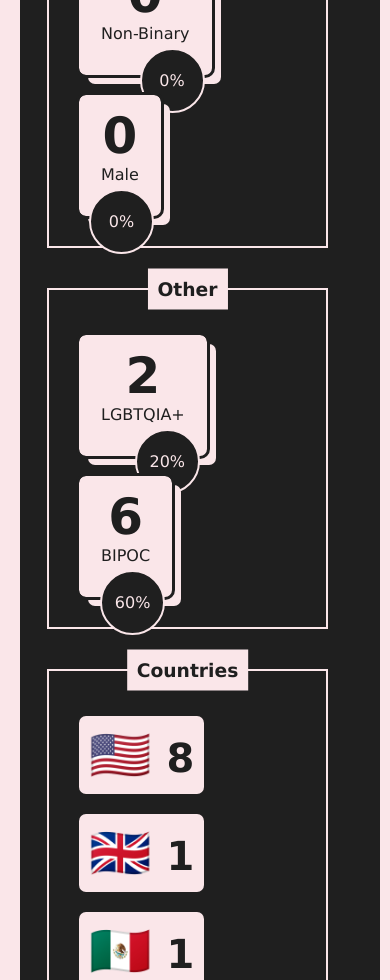
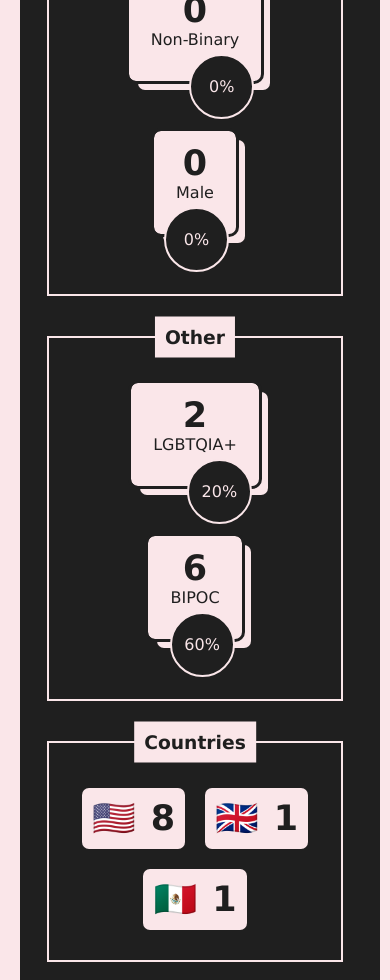
Before and after one commit to brittanyrw/thebookishlog, a Vue app: page /authors in a window 390 px wide. Shown: the part 1020-2000 px from the top of the page. Built offline with nearby package versions, Linux system fonts and the light colour scheme.

Commit message:
Updates mobile styling for author page

```diff
--- a/src/components/Authors.vue
+++ b/src/components/Authors.vue
@@ -93,9 +93,14 @@ export default {
     .author {
       border: 5px solid $black;
       display: block;
-      margin: 10px;
+      margin: 10px auto;
       border-radius: 7px;
       flex-grow: 1;
+      width: 100%;
+      @media screen and (min-width: 992px) {
+        margin: 10px;
+        width: auto;
+      }
       .author-name {
         color: $pink;
         text-align: center;
--- a/src/components/Statistics/OverallAuthorStatistics.vue
+++ b/src/components/Statistics/OverallAuthorStatistics.vue
@@ -140,12 +140,17 @@ export default {
     .country-stats {
       display: flex;
       padding: 35px 20px 20px 20px;
-      margin-right: 15px;
       border: 2px solid $pink;
       position: relative;
       flex-wrap: wrap;
       margin-bottom: 40px;
       align-items: center;
+      flex-grow: 1;
+      justify-content: center;
+      @media screen and (min-width: 992px) {
+        margin-right: 15px;
+        flex-grow: 0;
+      }
       h3 {
         position: absolute;
         background-color: #fae6e9;
@@ -161,7 +166,7 @@ export default {
     .stat {
       background-color: $pink;
       text-align: center;
-      margin: 10px;
+      margin: 10px 10px 40px 10px;
       border: 2px solid $pink;
       -webkit-box-shadow: 5px 5px 0 $pink;
       box-shadow: 9px 9px 0 $pink;
@@ -169,11 +174,17 @@ export default {
       color: $black;
       outline: 3px solid $black;
       position: relative;
+      @media screen and (min-width: 992px) {
+        margin: 10px;
+      }
       .stat-number {
-        font-size: 50px;
+        font-size: 35px;
         font-weight: bold;
         margin: 0;
         padding: 10px 20px 0 20px;
+        @media screen and (min-width: 992px) {
+          font-size: 50px;
+        }
       }
       .stat-title {
         margin: 0;
@@ -205,6 +216,7 @@ export default {
     list-style: none;
     padding: 0;
     margin: 0;
+    text-align: center;
   }
   .author-stat-flags {
     display: inline-block;
@@ -221,12 +233,18 @@ export default {
       margin-top: 0;
     }
     .author-stat-flag {
-      font-size: 50px;
+      font-size: 35px;
       margin-right: 15px;
+      @media screen and (min-width: 992px) {
+        font-size: 40px;
+      }
     }
     .author-stat-flag-amount {
-      font-size: 40px;
+      font-size: 35px;
       font-weight: bold;
+      @media screen and (min-width: 992px) {
+        font-size: 40px;
+      }
     }
   }
 }
```
